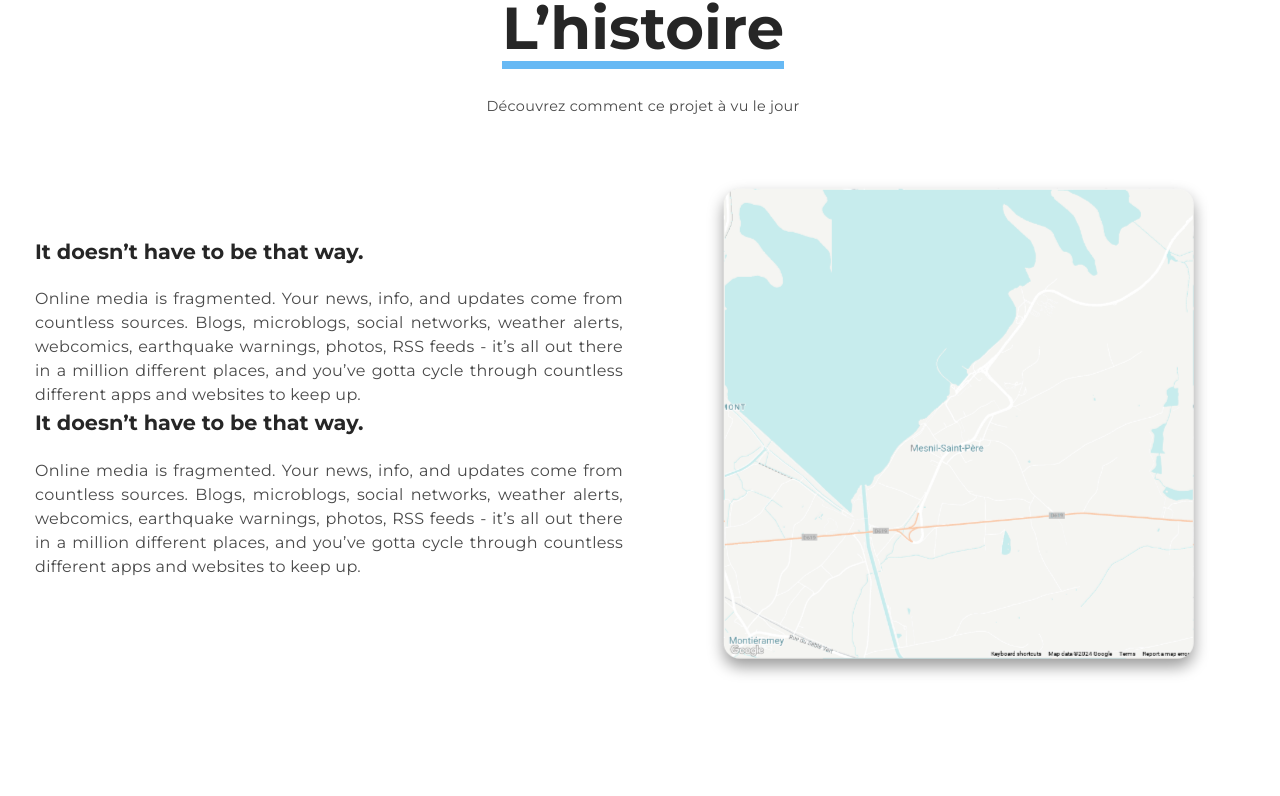
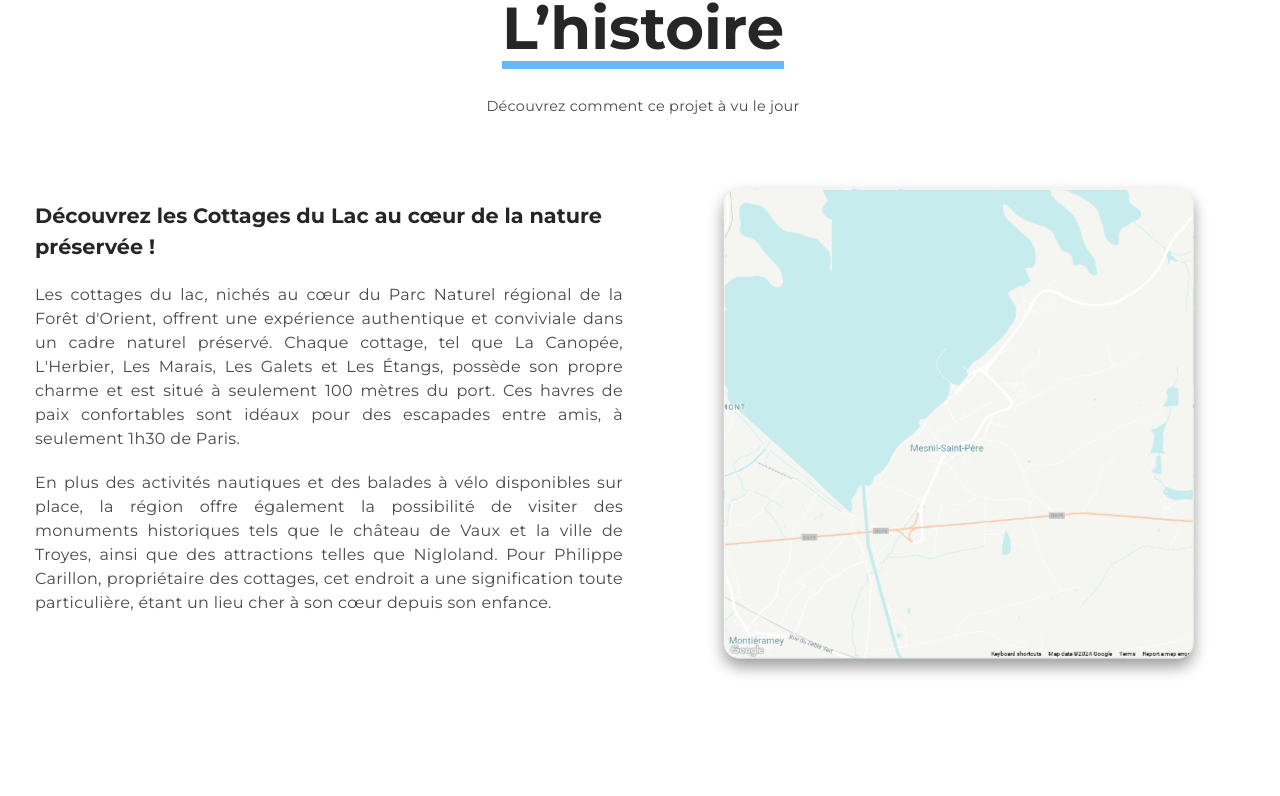
Before and after one commit to killian-dv/kickstarter-cottages-du-lac, a React (Vite) app: page / in a window 1280 px wide. Shown: the part 611-1407 px from the top of the page. Built offline with nearby package versions, Linux system fonts and the light colour scheme.

Commit message:
feat: add text for history

```diff
--- a/src/components/History/History.jsx
+++ b/src/components/History/History.jsx
@@ -12,21 +12,26 @@ export function History() {
 
       <div className={styles.container__histoire}>
         <div className={styles.left__side}>
-          <h3>It doesn’t have to be that way.</h3>
+          <h3>
+            Découvrez les Cottages du Lac au cœur de la nature préservée !
+          </h3>
           <p>
-            Online media is fragmented. Your news, info, and updates come from
-            countless sources. Blogs, microblogs, social networks, weather
-            alerts, webcomics, earthquake warnings, photos, RSS feeds - it’s all
-            out there in a million different places, and you’ve gotta cycle
-            through countless different apps and websites to keep up.
+            Les cottages du lac, nichés au cœur du Parc Naturel régional de la
+            Forêt d&apos;Orient, offrent une expérience authentique et
+            conviviale dans un cadre naturel préservé. Chaque cottage, tel que
+            La Canopée, L&apos;Herbier, Les Marais, Les Galets et Les Étangs,
+            possède son propre charme et est situé à seulement 100 mètres du
+            port. Ces havres de paix confortables sont idéaux pour des escapades
+            entre amis, à seulement 1h30 de Paris.
           </p>
-          <h3>It doesn’t have to be that way.</h3>
           <p>
-            Online media is fragmented. Your news, info, and updates come from
-            countless sources. Blogs, microblogs, social networks, weather
-            alerts, webcomics, earthquake warnings, photos, RSS feeds - it’s all
-            out there in a million different places, and you’ve gotta cycle
-            through countless different apps and websites to keep up.
+            En plus des activités nautiques et des balades à vélo disponibles
+            sur place, la région offre également la possibilité de visiter des
+            monuments historiques tels que le château de Vaux et la ville de
+            Troyes, ainsi que des attractions telles que Nigloland. Pour
+            Philippe Carillon, propriétaire des cottages, cet endroit a une
+            signification toute particulière, étant un lieu cher à son cœur
+            depuis son enfance.
           </p>
         </div>
         <div className={styles.right__side}>
```
